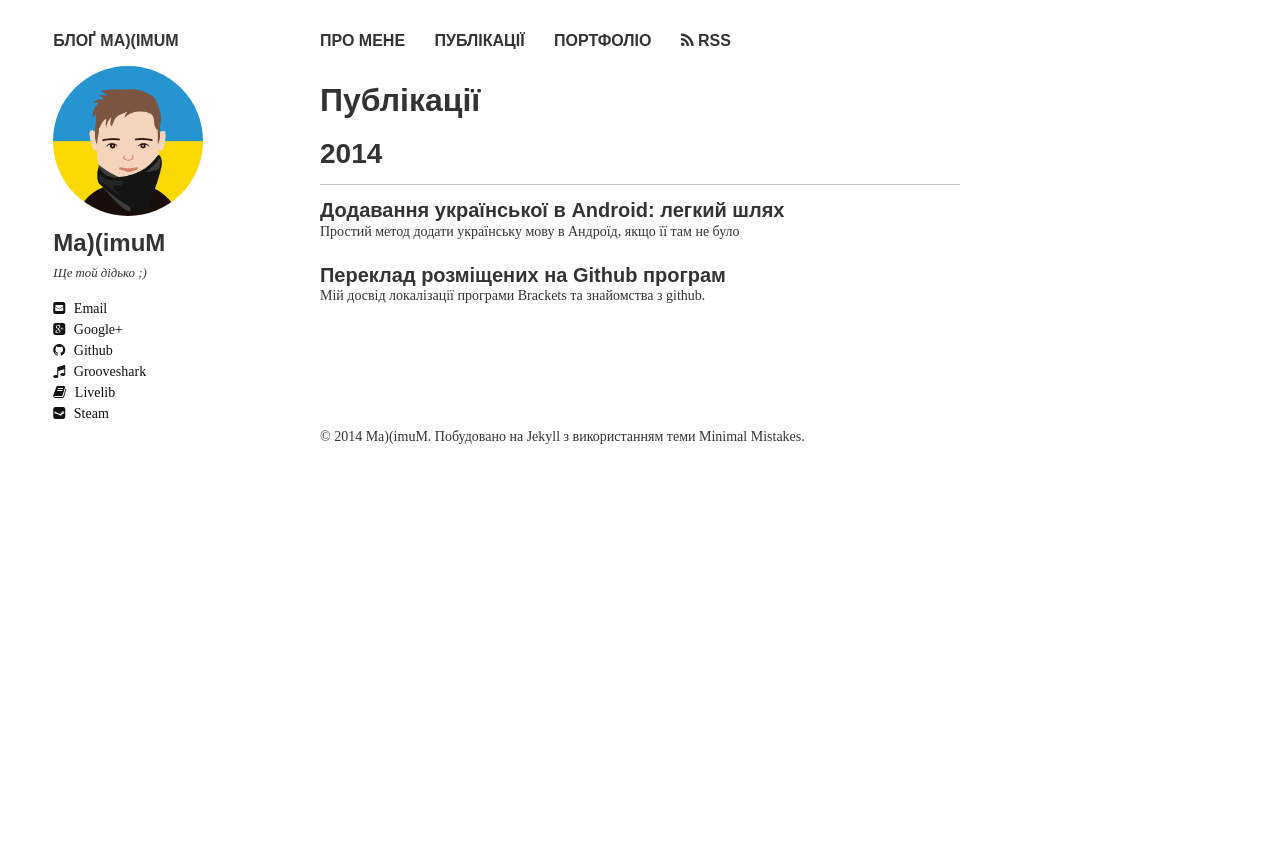
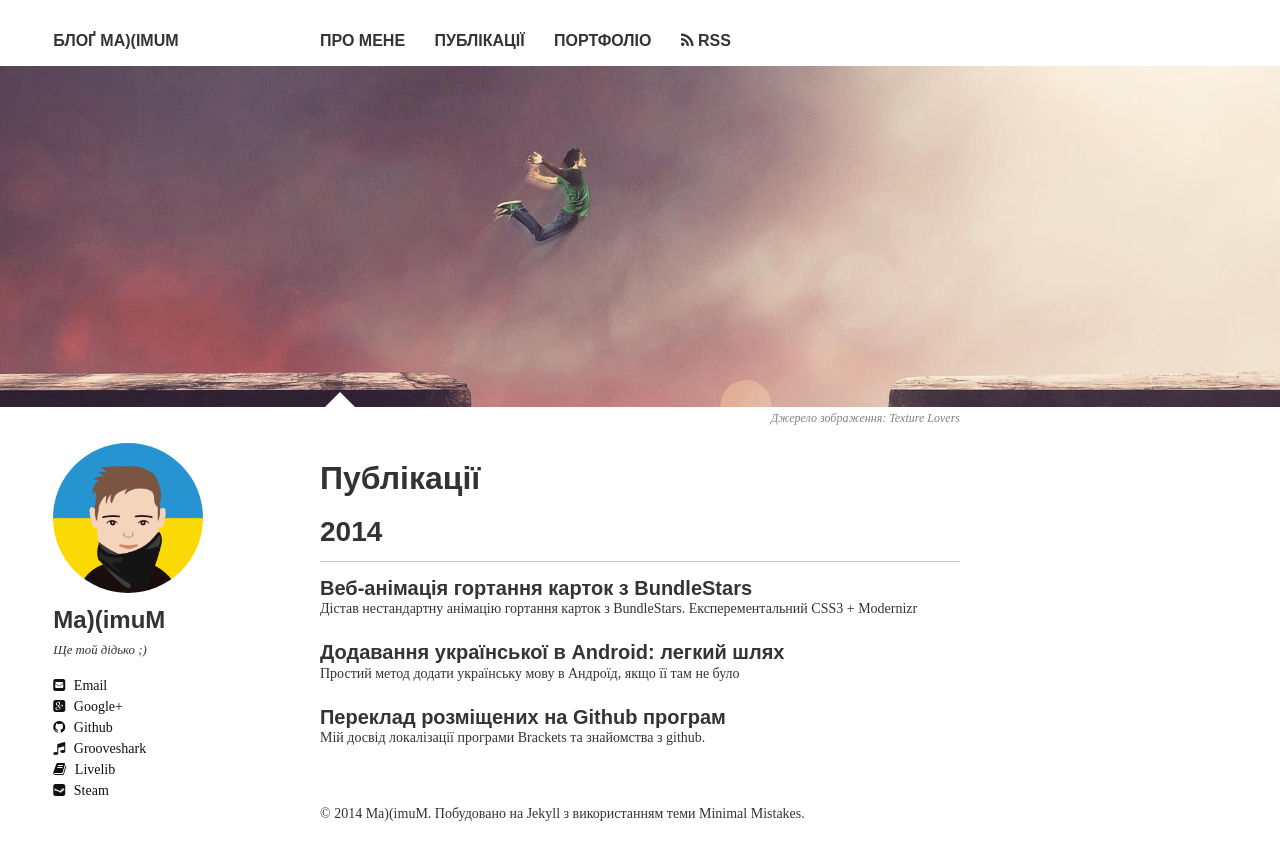
Before and after one commit to probil/probil.github.io, a Jekyll site: the page built from posts/index.md, in a window 1280 px wide. Shown: the top 860 px of the page. Built offline with Jekyll 4.4.1, drawn with Linux system fonts in a browser that asks for light colours; nearby versions of some CDN libraries; some web fonts are replaced; some of the changed lines change nothing that is shown.

Commit message:
Blog post from 10/10/2014

```diff
--- /dev/null
+++ b/_posts/2014-10-09-bundlestars.md
@@ -0,0 +1,44 @@
+---
+layout: post
+title: "Веб-анімація гортання карток з BundleStars"
+modified: 2014-10-10T00:54:32+03:00
+categories: posts
+comments: true
+excerpt: "Дістав нестандартну анімацію гортання карток з BundleStars. Експерементальний CSS3 + Modernizr"
+tags: [css3, анімація, flipper, front-end, modernizr]
+image:
+  feature: 1600x500_vertical-perspective-wallpaper.jpg
+  credit: http://hqwallbase.com/
+date: 2014-10-09T23:25:41+03:00
+---
+
+Помітив цікавий ефект перелистування карток на [BundleStars](http://www.bundlestars.com/). Він сподобався мені одразу. Але не міг зрозуміти за яким принципом він працює.
+Крутив-крутив та все ж витягнув його звідти. Виявляється там не все так просто. На чистому CSS3 як от у [iHover](http://gudh.github.io/ihover/dist/index.html) такий ефект не виходить зробити. Хоча такі параметри є:
+
+{% highlight css %}
+.flipper {
+  /*...*/
+  transition: 0.5s;
+  transform-style: preserve-3d;
+  /*...*/
+}
+{% endhighlight %}
+
+Далі за допомогою [Modernizr](http://modernizr.com/) перевіряється підтримка **preserve-3d** та робиться підстановка стилів або заглушок.
+
+Словом, ось результат на codepen.io. Думаю якось прикрутити його до портфоліо:
+
+<p data-height="319" data-theme-id="0" data-slug-hash="huwbo" data-default-tab="result" data-user="probil" class='codepen'>See the Pen <a href='http://codepen.io/probil/pen/huwbo/'>Nice flipper from BundleStars</a> by Maks Lyashuk (<a href='http://codepen.io/probil'>@probil</a>) on <a href='http://codepen.io'>CodePen</a>.</p>
+<script async src="//codepen.io/assets/embed/ei.js"></script>
+**Увага!** Якщо у вас не працює анімація – відкрийте у вікні [(edit on CODEPEN)](http://codepen.io/probil/pen/huwbo), бо чомусь час від часу не працює вбудовано. Думаю це через бібліотеку Modernizr та її використання у iframe.
+{:.notice}
+
+###Підтримка браузерами
+
+Мобільні – починаючи з Android 3.0, а на ПК звичайна. IE як завжди позаду воза. Не дарма, люди просять Micro$oft припинити його розробку.
+
+| Сhrome        | Opera         | Firefox        | Safari       |   IE    |
+|:--------------|:-------------:|:--------------:|:------------:|--------:|
+| 12 `(-webkit)`| 15 `(-webkit)`| 10 `(-moz)`/16 | Є `(-webkit)`| 11      |
+|=====
+{: rules="groups"}
--- a/posts/index.md
+++ b/posts/index.md
@@ -2,4 +2,8 @@
 layout: post-index
 title: Публікації
 excerpt: "Список всіх публікацій"
+image:
+  feature: texture-feature-01.jpg
+  credit: Texture Lovers
+  creditlink: http://texturelovers.com
 ---
```
Also changed, not shown: images/1600x500_vertical-perspective-wallpaper.jpg (added), 1 other file.
